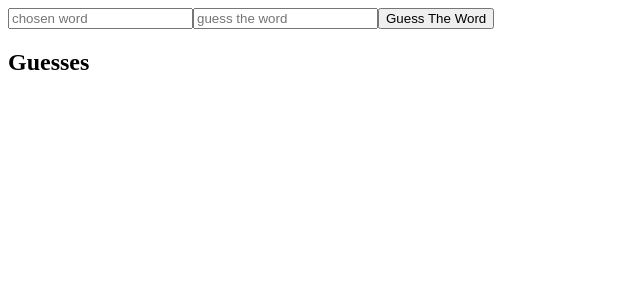
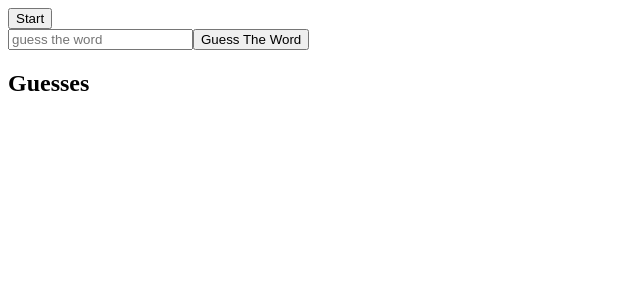
Before and after one commit to viktornoskire/wordle-app, a React (Vite) app in the folder frontend/: page / in a window 1280 px wide. Shown: the top 300 px of the page, without its empty margins (0-640 px from the left). Built offline with nearby package versions, Linux system fonts and the light colour scheme.

Commit message:
Create start button for game

```diff
--- a/frontend/src/App.jsx
+++ b/frontend/src/App.jsx
@@ -7,15 +7,30 @@ function App() {
 
   return (
     <main>
+      <button
+        onClick={async () => {
+          const response = await fetch('/api/word', {
+            method: 'POST',
+            headers: {
+              'Content-Type': 'application/json',
+            },
+            body: JSON.stringify({
+              charMount: 5,
+              unique: true,
+            }),
+          });
+
+          if (response.status == 200) {
+            const payload = await response.json();
+            const chosen = payload.word;
+
+            setChosen(chosen);
+          }
+        }}>
+        Start
+      </button>
+
       <form>
-        <input
-          type='text'
-          placeholder='chosen word'
-          value={chosen}
-          onChange={e => {
-            setChosen(e.target.value);
-          }}
-        />
         <input
           type='text'
           placeholder='guess the word'
```
Also changed, not shown: 2 other files (tests, documents, lock files or other folders).
